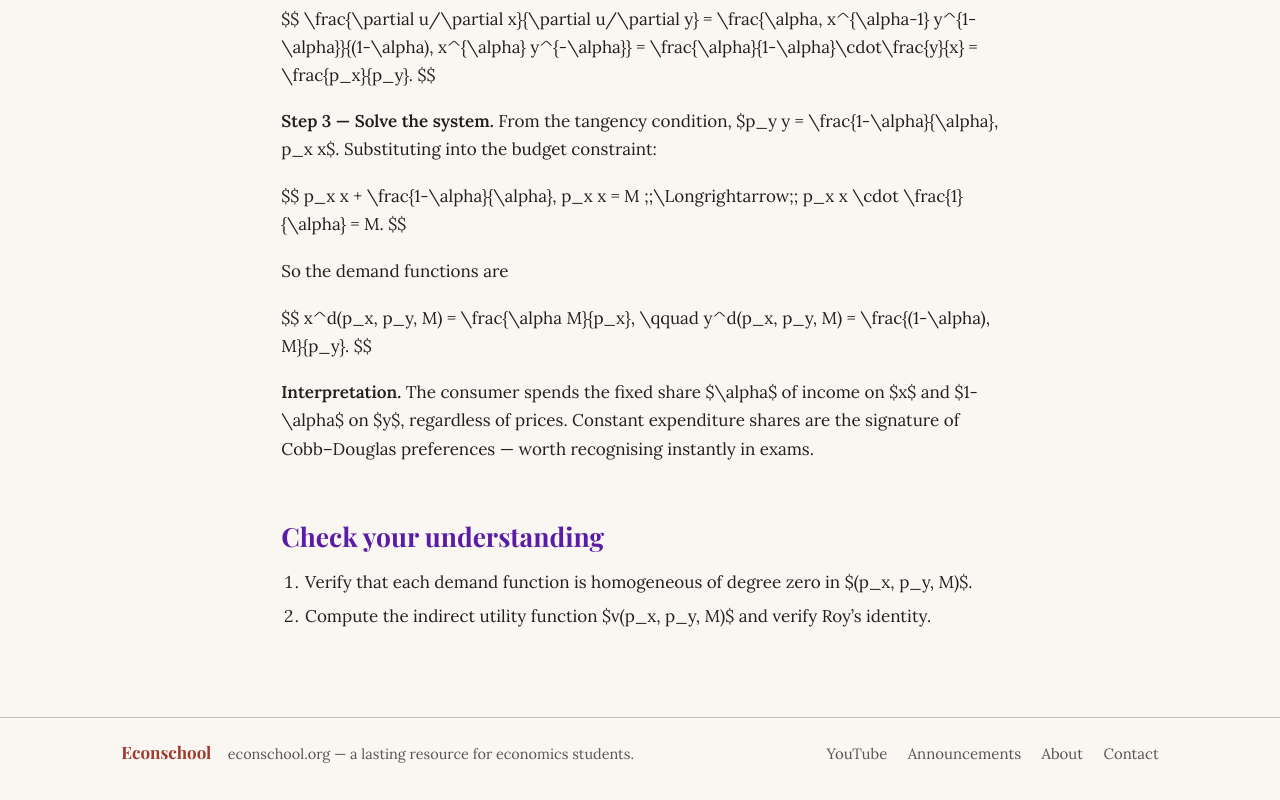
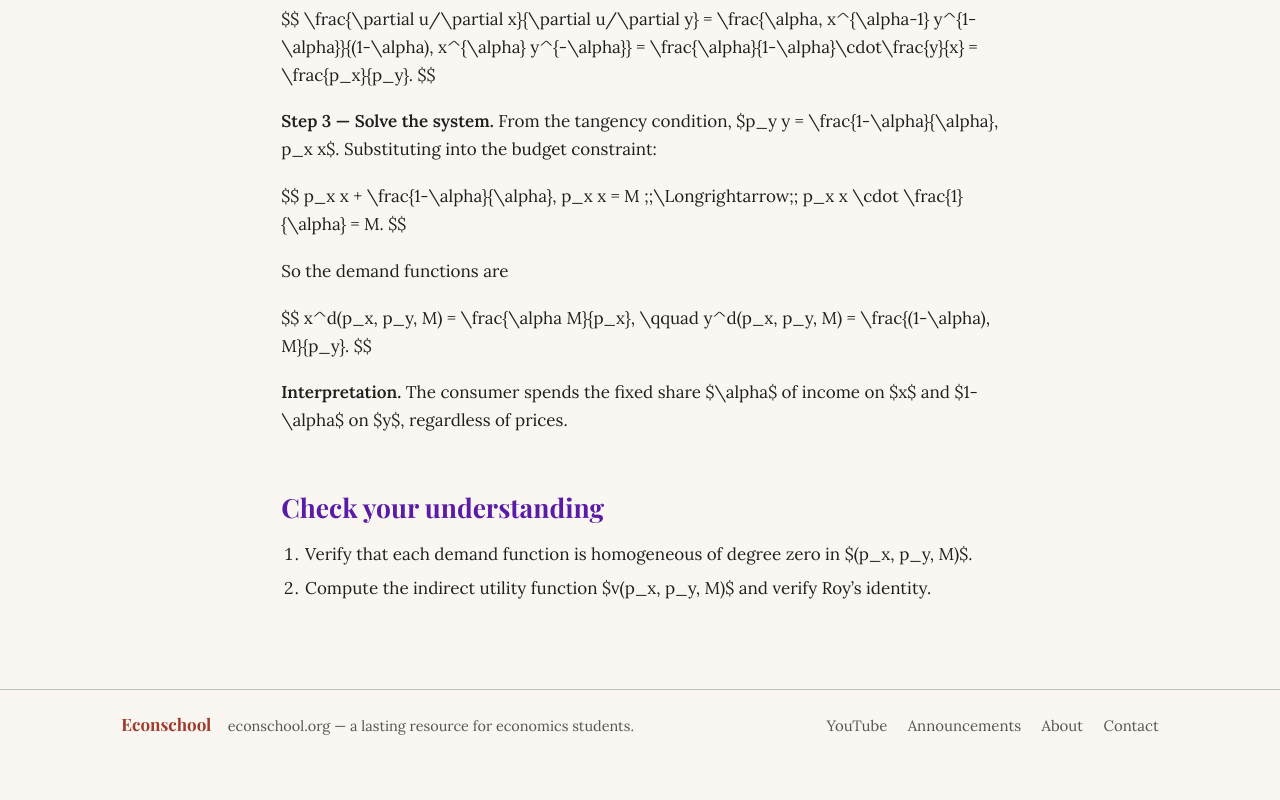
Before and after one commit to econschool/econschool.github.io, an Astro site: page /problems/cobb-douglas-demand in a window 1280 px wide. Shown: the part 853-1653 px from the top of the page. After the commit the page ends 1625 px from the top, so only its background shows below. Built offline with nearby package versions, Linux system fonts and the light colour scheme; Astro itself is replaced by a stand-in of ours.

Commit message:
Minor change

```diff
--- a/src/content/problems/cobb-douglas-demand.md
+++ b/src/content/problems/cobb-douglas-demand.md
@@ -53,8 +53,7 @@ y^d(p_x, p_y, M) = \frac{(1-\alpha)\, M}{p_y}.
 $$
 
 **Interpretation.** The consumer spends the fixed share $\alpha$ of income on $x$
-and $1-\alpha$ on $y$, regardless of prices. Constant expenditure shares are the
-signature of Cobb–Douglas preferences — worth recognising instantly in exams.
+and $1-\alpha$ on $y$, regardless of prices.
 
 ## Check your understanding
 
--- a/src/content/problems/expected-utility-insurance.md
+++ b/src/content/problems/expected-utility-insurance.md
@@ -5,7 +5,7 @@ type: exercise
 topics: [choice under uncertainty, insurance, expected utility]
 level: Intermediate
 date: 2026-05-12
-draft: false
+draft: true
 ---
 
 ## Exercise
```
